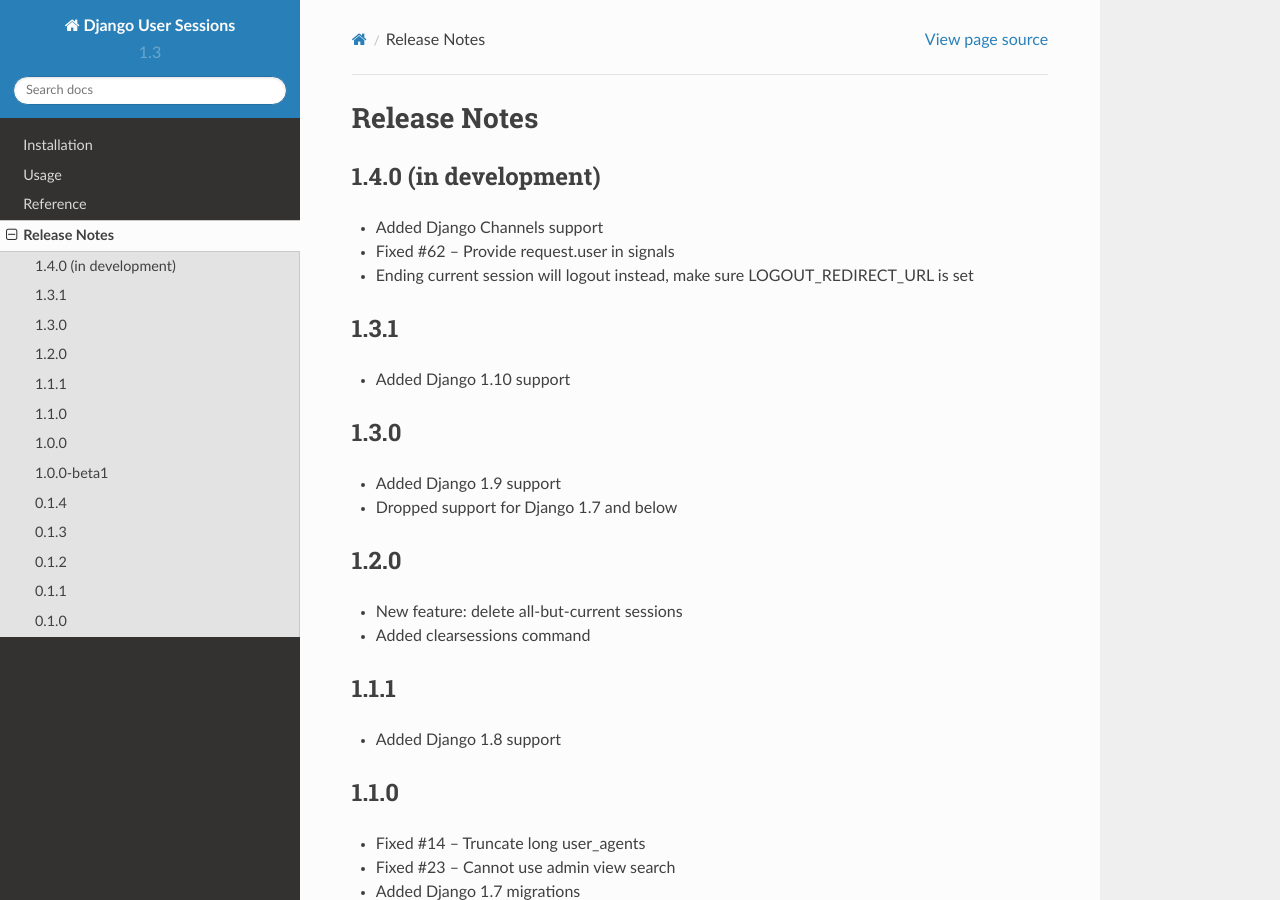
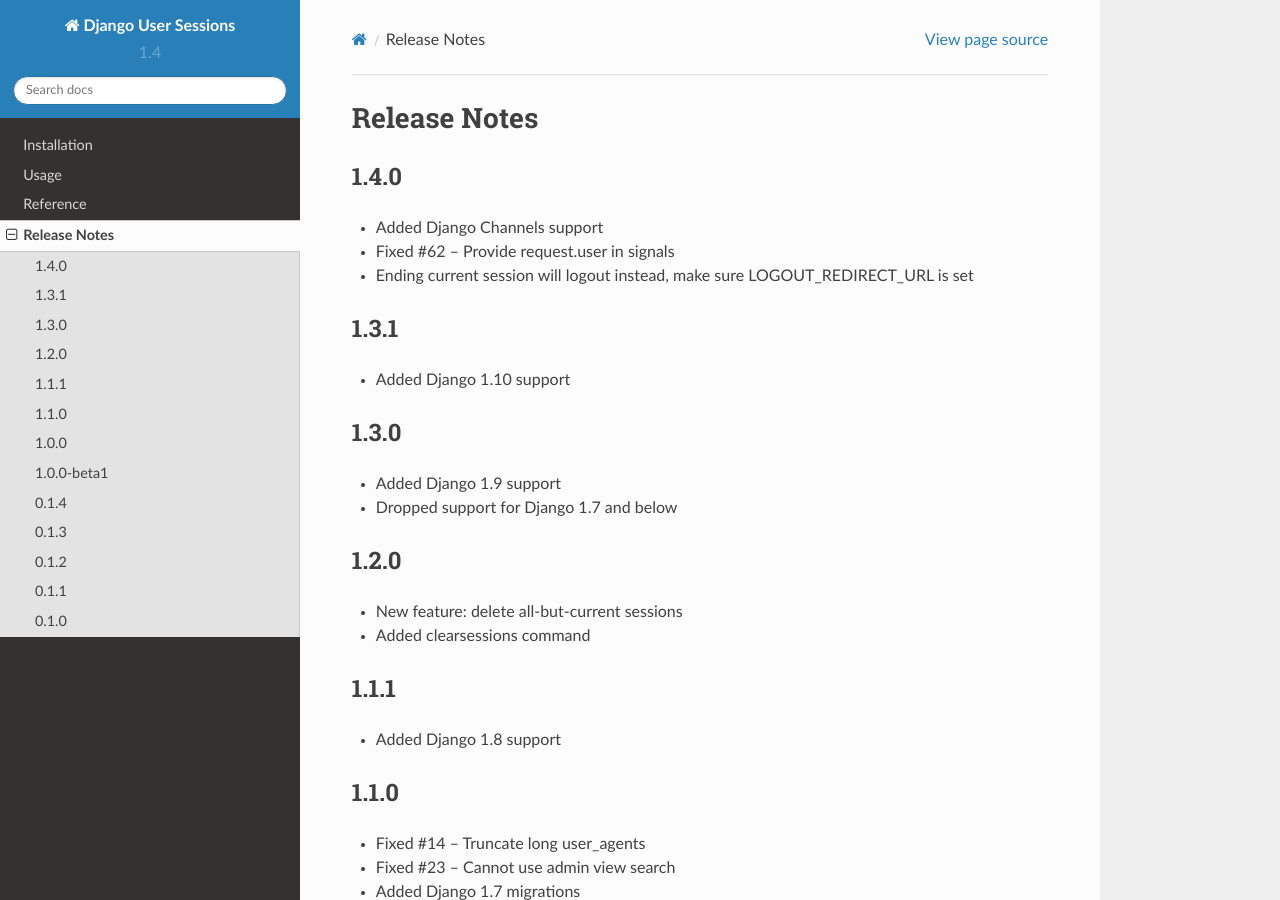
Before and after one commit to jazzband/django-user-sessions, a Sphinx documentation site: the page built from docs/release-notes.rst, in a window 1280 px wide and 900 px high. Built offline with Sphinx 7.4.7 and the Read the Docs theme 2.0.0, drawn with Linux system fonts in a browser that asks for light colours.

Commit message:
Bump version: 1.3.1 → 1.4.0

```diff
--- a/docs/conf.py
+++ b/docs/conf.py
@@ -54,7 +54,7 @@
 #
 
 # The full version, including alpha/beta/rc tags.
-release = '1.3.1'
+release = '1.4.0'
 
 # The short X.Y version.
 version = '.'.join(release.split('.')[0:2])
--- a/docs/release-notes.rst
+++ b/docs/release-notes.rst
@@ -1,8 +1,8 @@
 Release Notes
 =============
 
-1.4.0 (in development)
-----------------------
+1.4.0
+-----
 * Added Django Channels support
 * Fixed #62 -- Provide request.user in signals
 * Ending current session will logout instead, make sure LOGOUT_REDIRECT_URL is set
--- a/setup.py
+++ b/setup.py
@@ -2,7 +2,7 @@
 
 setup(
     name='django-user-sessions',
-    version='1.3.1',
+    version='1.4.0',
     description='Django sessions with a foreign key to the user',
     long_description=open('README.rst').read(),
     author='Bouke Haarsma',
```
Also changed, not shown: .bumpversion.cfg.
